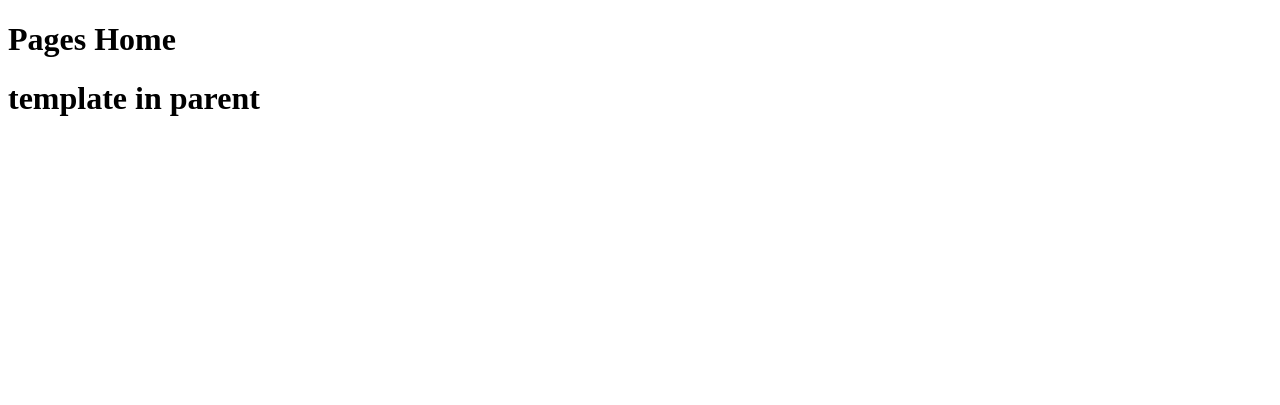
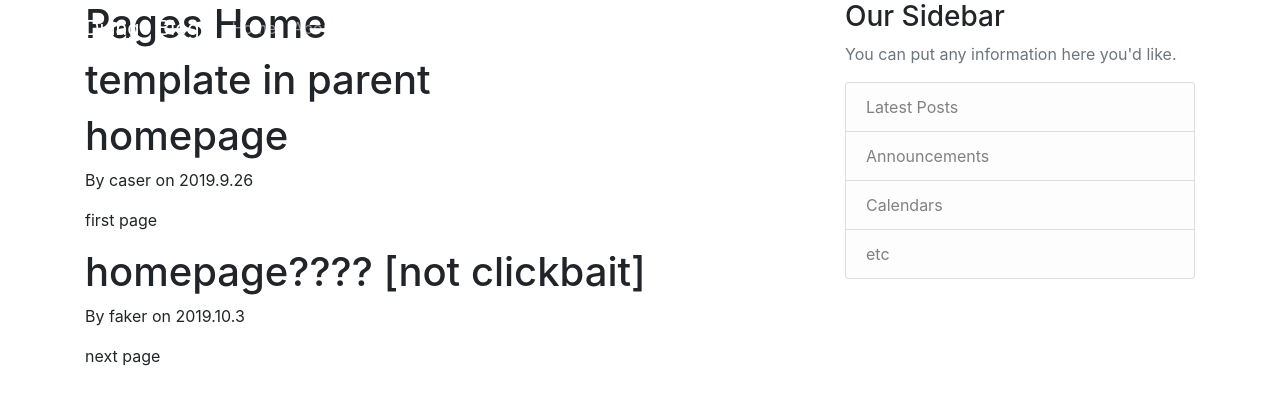
Before and after one commit to CMU-PRISM/website, a Django app: page /pages/ in a window 1280 px wide. Shown: the top 405 px of the page. Run offline with Django 3.2, Linux system fonts and the light colour scheme; some libraries are stand-ins or nearby versions.

Commit message:
Added Bootstrap

```diff
--- a/prism_project/pages/views.py
+++ b/prism_project/pages/views.py
@@ -15,18 +15,18 @@ pages = [
     },
 
     {
-        'last_author': 'caser',
+        'last_author': 'faker',
         'title': 'homepage???? [not clickbait]',
         'content': 'next page',
         'date_created': '2019.9.27',
-        'date_last_modified': '2019.9.27'
+        'date_last_modified': '2019.10.3'
     }
 ]
 
 # Take user requests to ./functionName
 def home(request):
     context = {
-        'posts': pages
+        'pages': pages
     }
     return render(request, 'pages/home.html', context)
 
--- a/prism_project/templates/pages/base.html
+++ b/prism_project/templates/pages/base.html
@@ -12,19 +12,65 @@
             <title>PRISM Pages</title>
         {% endif %}
         <meta name="description" content="">
-        <meta name="viewport" content="width=device-width, initial-scale=1">
-        <link rel="stylesheet" href="">
+        <meta name="viewport" content="width=device-width, initial-scale=1, shrink-to-fit=no">
+        <!-- Bootstrap CSS -->
+        <link rel="stylesheet" href="https://stackpath.bootstrapcdn.com/bootstrap/4.3.1/css/bootstrap.min.css" integrity="sha384-ggOyR0iXCbMQv3Xipma34MD+dH/1fQ784/j6cY/iJTQUOhcWr7x9JvoRxT2MZw1T" crossorigin="anonymous">
+
     </head>
     <body>
         <!--[if lt IE 7]>
             <p class="browsehappy">You are using an <strong>outdated</strong> browser. Please <a href="#">upgrade your browser</a> to improve your experience.</p>
         <![endif]-->
 
+        <header class="site-header">
+            <nav class="navbar navbar-expand-md navbar-dark bg-steel fixed-top">
+                <div class="container">
+                    <a class="navbar-brand mr-4" href="/">Django Blog</a>
+                    <button class="navbar-toggler" type="button" data-toggle="collapse" data-target="#navbarToggle" aria-controls="navbarToggle" aria-expanded="false" aria-label="Toggle navigation">
+                        <span class="navbar-toggler-icon"></span>
+                    </button>
+                    <div class="collapse navbar-collapse" id="navbarToggle">
+                        <div class="navbar-nav mr-auto">
+                            <a class="nav-item nav-link" href="/">Home</a>
+                            <a class="nav-item nav-link" href="/about">About</a>
+                        </div>
+                        <!-- Navbar Right Side -->
+                        <div class="navbar-nav">
+                            <a class="nav-item nav-link" href="#">Login</a>
+                            <a class="nav-item nav-link" href="#">Register</a>
+                        </div>
+                    </div>
+                </div>
+            </nav>
+        </header>
         <!--Since all page/ pages use the most of the same html file, we use inheritence.
             With this block here, we can add unique items to the page and it will automatically
             pull the content and add it to the html here.-->
-        {% block content %}{% endblock %}
+        <main role="main" class="container">
+            <div class="row">
+                <div class="col-md-8">
+                {% block content %}{% endblock %}
+                </div>
+                <div class="col-md-4">
+                    <div class="content-section">
+                        <h3>Our Sidebar</h3>
+                        <p class='text-muted'>You can put any information here you'd like.
+                        <ul class="list-group">
+                            <li class="list-group-item list-group-item-light">Latest Posts</li>
+                            <li class="list-group-item list-group-item-light">Announcements</li>
+                            <li class="list-group-item list-group-item-light">Calendars</li>
+                            <li class="list-group-item list-group-item-light">etc</li>
+                        </ul>
+                        </p>
+                   </div>
+                </div>
+            </div>
+        </main>
 
-        <script src="" async defer></script>
+        <!-- jQuery first, then Popper.js, then Bootstrap JS -->
+        <script src="https://code.jquery.com/jquery-3.3.1.slim.min.js" integrity="sha384-q8i/X+965DzO0rT7abK41JStQIAqVgRVzpbzo5smXKp4YfRvH+8abtTE1Pi6jizo" crossorigin="anonymous"></script>
+        <script src="https://cdnjs.cloudflare.com/ajax/libs/popper.js/1.14.7/umd/popper.min.js" integrity="sha384-UO2eT0CpHqdSJQ6hJty5KVphtPhzWj9WO1clHTMGa3JDZwrnQq4sF86dIHNDz0W1" crossorigin="anonymous"></script>
+        <script src="https://stackpath.bootstrapcdn.com/bootstrap/4.3.1/js/bootstrap.min.js" integrity="sha384-JjSmVgyd0p3pXB1rRibZUAYoIIy6OrQ6VrjIEaFf/nJGzIxFDsf4x0xIM+B07jRM" crossorigin="anonymous"></script>
+
     </body>
 </html>
--- a/prism_project/templates/pages/home.html
+++ b/prism_project/templates/pages/home.html
@@ -6,7 +6,7 @@
     <!--Django loop-->
     {% for page in pages %}
         <h1>{{ page.title }}</h1>
-        <p>Updated by {{ page.last_author }} on {{ page.last_modified }}</p>
+        <p>By {{ page.last_author }} on {{ page.date_last_modified }}</p>
         <p>{{ page.content }}</p>
     {% endfor %}
 {% endblock content%}
```
